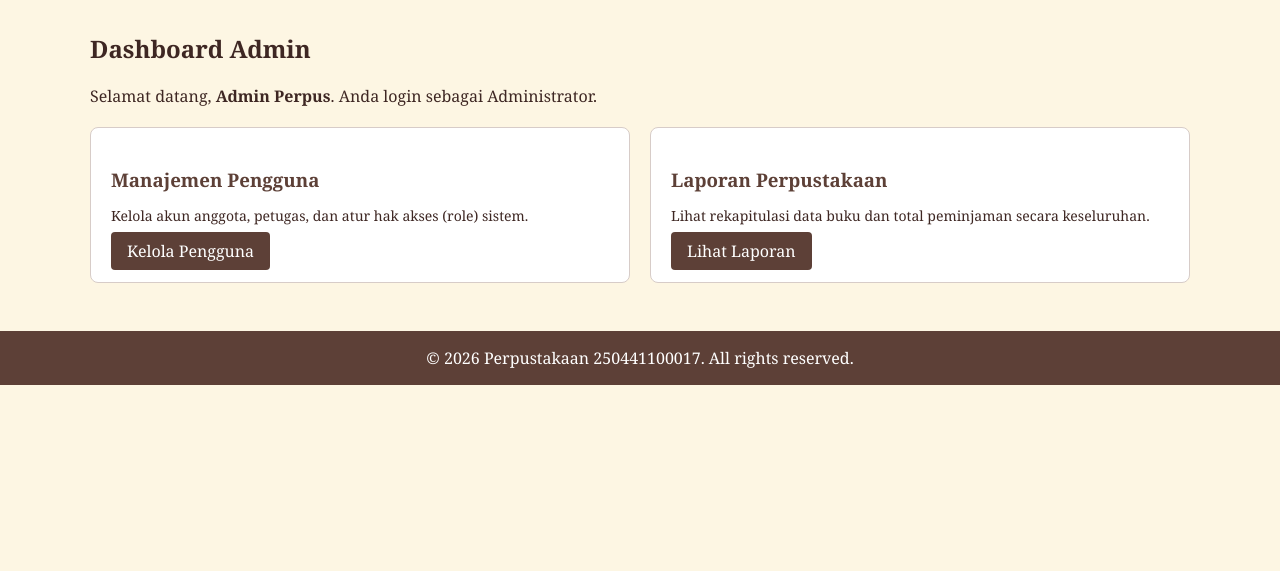
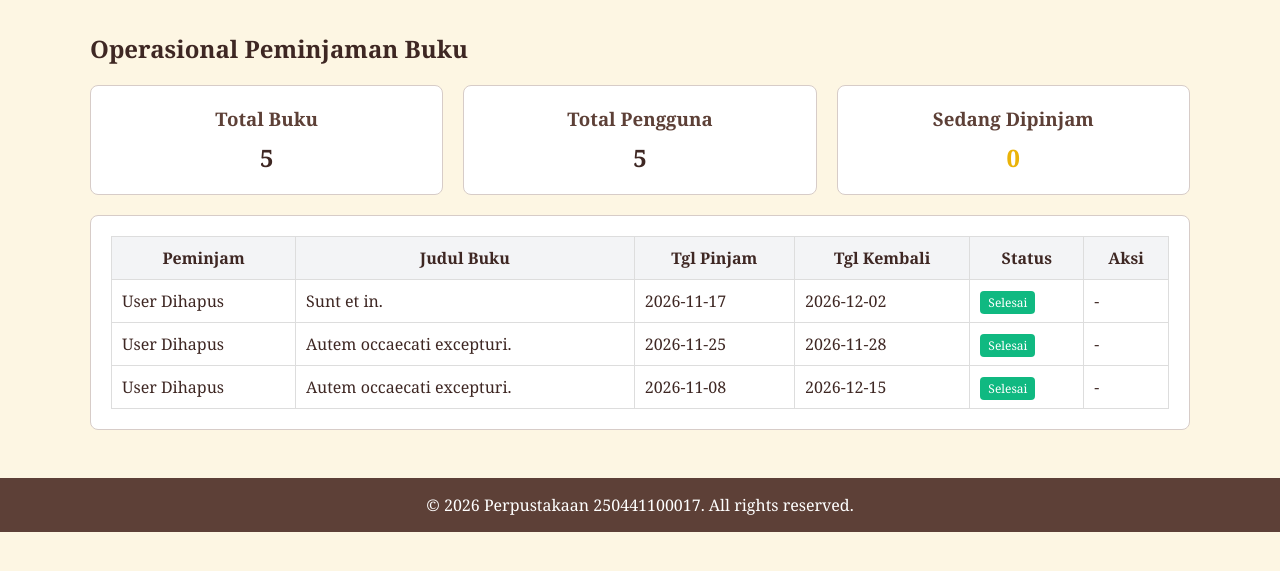
Before and after one commit to iqbalhakimhakamullah-source/test-modul-6-iqbal-hakimhakamullah, a Laravel app: page /dashboard in a window 1280 px wide. Shown: the part 196-767 px from the top of the page. Run offline with Laravel 12, Linux system fonts and the light colour scheme; a user stored in the database is signed in; data comes from the database, SQL or seed files in the repository; style sheets or scripts are compiled from the project's sources; some libraries are stand-ins or nearby versions.

Commit message:
Soal 4: Menutup celah A4 (IDOR) dengan PeminjamanPolicy

```diff
--- a/app/Http/Controllers/PeminjamanController.php
+++ b/app/Http/Controllers/PeminjamanController.php
@@ -3,16 +3,57 @@
 namespace App\Http\Controllers;
 
 use App\Models\Peminjaman;
+use App\Models\Buku;
+use App\Models\User;
 use Illuminate\Http\Request;
+use Illuminate\Support\Facades\Gate;
+use Illuminate\Support\Facades\Auth;
 
 class PeminjamanController extends Controller
 {
+    // UNTUK ADMIN & PETUGAS: Melihat semua daftar pinjaman
+    public function index()
+    {
+        $peminjamans = Peminjaman::with(['user', 'buku'])->latest()->get();
+        $total_buku = Buku::count();
+        $total_user = User::count();
+        $total_pinjam = Peminjaman::whereNull('tanggal_kembali')->count();
+
+        return view('peminjaman.index', compact('peminjamans', 'total_buku', 'total_user', 'total_pinjam'));
+    }
+
+    // UNTUK ADMIN & PETUGAS: Memproses pengembalian buku
+    public function kembalikan($id)
+    {
+        $peminjaman = Peminjaman::findOrFail($id);
+        $peminjaman->update(['tanggal_kembali' => date('Y-m-d')]);
+
+        return redirect()->back()->with('success', 'Buku berhasil dikembalikan!');
+    }
+
+    // Soal 4: Untuk melihat detail (dilindungi Policy)
     public function show($id)
     {
-        // CELAH A4: Tidak ada pengecekan pemilik (IDOR)
         $peminjaman = Peminjaman::findOrFail($id);
-
-        // Mengembalikan data dalam bentuk JSON agar mudah dibuktikan
+        Gate::authorize('view', $peminjaman);
         return response()->json($peminjaman);
     }
+
+    // FITUR SISWA: Mengajukan pinjam
+    public function store(Request $request)
+    {
+        $request->validate([
+            'buku_id' => 'required|exists:bukus,id'
+        ]);
+
+        Peminjaman::create([
+            'user_id' => Auth::id(),
+            'buku_id' => $request->buku_id,
+            'tanggal_pinjam' => date('Y-m-d'),
+            'tanggal_kembali' => null,
+            'anggota_id' => 1,
+        ]);
+
+        return response()->json(['message' => 'Buku berhasil dipinjam!'], 201);
+    }
 }
--- a/app/Models/Peminjaman.php
+++ b/app/Models/Peminjaman.php
@@ -10,10 +10,23 @@ class Peminjaman extends Model
     use HasFactory;
 
     protected $table = 'peminjamans';
-    protected $fillable = ['anggota_id', 'buku_id', 'tanggal_pinjam', 'tanggal_kembali'];
 
-        public function buku()
+    // Pastikan user_id dan anggota_id masuk fillable
+    protected $fillable = [
+        'user_id',
+        'anggota_id',
+        'buku_id',
+        'tanggal_pinjam',
+        'tanggal_kembali'
+    ];
+
+    public function user()
     {
-        return $this->belongsTo(Buku::class, 'buku_id');
+        return $this->belongsTo(User::class);
+    }
+
+    public function buku()
+    {
+        return $this->belongsTo(Buku::class);
     }
 }
--- /dev/null
+++ b/resources/views/peminjaman/index.blade.php
@@ -0,0 +1,77 @@
+@extends('layouts.app')
+
+@section('title', 'Operasional Peminjaman')
+
+@section('content')
+    <h2>Operasional Peminjaman Buku</h2>
+
+    @if(session('success'))
+        <div style="background: #d4edda; color: #155724; padding: 10px; border-radius: 5px; margin-bottom: 15px;">
+            {{ session('success') }}
+        </div>
+    @endif
+
+    <!-- Kartu Statistik -->
+    <div style="display: flex; gap: 20px; flex-wrap: wrap; margin-bottom: 20px;">
+        <div style="flex: 1; min-width: 200px; background: #fff; padding: 20px; border-radius: 8px; border: 1px solid #d7ccc8; text-align: center;">
+            <h3 style="color: #5d4037; margin: 0;">Total Buku</h3>
+            <p style="font-size: 24px; font-weight: bold; margin: 10px 0 0 0;">{{ $total_buku }}</p>
+        </div>
+        <div style="flex: 1; min-width: 200px; background: #fff; padding: 20px; border-radius: 8px; border: 1px solid #d7ccc8; text-align: center;">
+            <h3 style="color: #5d4037; margin: 0;">Total Pengguna</h3>
+            <p style="font-size: 24px; font-weight: bold; margin: 10px 0 0 0;">{{ $total_user }}</p>
+        </div>
+        <div style="flex: 1; min-width: 200px; background: #fff; padding: 20px; border-radius: 8px; border: 1px solid #d7ccc8; text-align: center;">
+            <h3 style="color: #5d4037; margin: 0;">Sedang Dipinjam</h3>
+            <p style="font-size: 24px; font-weight: bold; margin: 10px 0 0 0; color: #eab308;">{{ $total_pinjam }}</p>
+        </div>
+    </div>
+
+    <!-- Tabel Peminjaman -->
+    <div style="background: #fff; padding: 20px; border-radius: 8px; border: 1px solid #d7ccc8;">
+        <table style="width: 100%; border-collapse: collapse;">
+            <thead>
+                <tr style="background: #f3f4f6;">
+                    <th style="padding: 10px; border: 1px solid #ddd;">Peminjam</th>
+                    <th style="padding: 10px; border: 1px solid #ddd;">Judul Buku</th>
+                    <th style="padding: 10px; border: 1px solid #ddd;">Tgl Pinjam</th>
+                    <th style="padding: 10px; border: 1px solid #ddd;">Tgl Kembali</th>
+                    <th style="padding: 10px; border: 1px solid #ddd;">Status</th>
+                    <th style="padding: 10px; border: 1px solid #ddd;">Aksi</th>
+                </tr>
+            </thead>
+            <tbody>
+                @forelse($peminjamans as $p)
+                <tr>
+                    <td style="padding: 10px; border: 1px solid #ddd;">{{ $p->user->name ?? 'User Dihapus' }}</td>
+                    <td style="padding: 10px; border: 1px solid #ddd;">{{ $p->buku->judul ?? 'Buku Dihapus' }}</td>
+                    <td style="padding: 10px; border: 1px solid #ddd;">{{ $p->tanggal_pinjam }}</td>
+                    <td style="padding: 10px; border: 1px solid #ddd;">{{ $p->tanggal_kembali ?? '-' }}</td>
+                    <td style="padding: 10px; border: 1px solid #ddd;">
+                        @if($p->tanggal_kembali)
+                            <span style="background: #10b981; color: white; padding: 3px 8px; border-radius: 4px; font-size: 12px;">Selesai</span>
+                        @else
+                            <span style="background: #eab308; color: white; padding: 3px 8px; border-radius: 4px; font-size: 12px;">Dipinjam</span>
+                        @endif
+                    </td>
+                    <td style="padding: 10px; border: 1px solid #ddd;">
+                        @if(!$p->tanggal_kembali)
+                            <form action="{{ route('peminjaman.kembalikan', $p->id) }}" method="POST" style="margin:0;">
+                                @csrf
+                                @method('PUT')
+                                <button type="submit" style="background:#3b82f6; color:white; padding:5px 10px; border:none; border-radius:3px; cursor:pointer;">Proses Kembali</button>
+                            </form>
+                        @else
+                            -
+                        @endif
+                    </td>
+                </tr>
+                @empty
+                <tr>
+                    <td colspan="6" style="padding: 10px; border: 1px solid #ddd; text-align: center;">Belum ada data peminjaman.</td>
+                </tr>
+                @endforelse
+            </tbody>
+        </table>
+    </div>
+@endsection
--- a/routes/web.php
+++ b/routes/web.php
@@ -7,68 +7,51 @@ use App\Http\Controllers\UserController;
 use App\Http\Controllers\PeminjamanController;
 use Illuminate\Support\Facades\Route;
 
-// Route Publik
-Route::get('/', function () {
-    return view('beranda');
-})->name('home');
+Route::get('/', function () { return view('beranda'); })->name('home');
 
-// Route yang WAJIB Login (Auth)
 Route::middleware(['auth', 'verified'])->group(function () {
 
-    // Buku (Lihat saja, semua role bisa)
+    // Buku & Peminjaman Siswa
     Route::get('/buku', [BukuController::class, 'index'])->name('buku.index');
     Route::get('/buku/{id}', [BukuController::class, 'show'])->name('buku.show');
+    Route::get('/buku-cari', [BukuController::class, 'cari']);
+    Route::post('/peminjaman', [PeminjamanController::class, 'store'])->name('peminjaman.store');
+    Route::get('/peminjaman/{id}', [PeminjamanController::class, 'show']); // Route A4
 
-    // Route Celah A2 (SQLi)
-    Route::get('/buku-cari', [BukuController::class, 'cari']);
-
-    // Route Celah A4 (IDOR)
-    Route::get('/peminjaman/{id}', [PeminjamanController::class, 'show']);
-
-    // Profil Breeze
+    // Profil
     Route::get('/profile', [ProfileController::class, 'edit'])->name('profile.edit');
     Route::patch('/profile', [ProfileController::class, 'update'])->name('profile.update');
     Route::delete('/profile', [ProfileController::class, 'destroy'])->name('profile.destroy');
 
     // ==========================================
-    // SOAL 3: Route Kelola Buku pakai Gate
+    // AKSES ADMIN & PETUGAS (GATE)
     // ==========================================
     Route::middleware(['can:kelola-buku'])->group(function () {
-        // Route dummy untuk ngetes 403 Forbidden (Siswa ketik URL ini)
-        Route::get('/buku/create', function () {
-            return "Halaman Form Tambah Buku";
-        })->name('buku.create');
+        // Halaman Operasional Peminjaman
+        Route::get('/admin/peminjaman', [PeminjamanController::class, 'index'])->name('peminjaman.index');
+        Route::put('/admin/peminjaman/{id}/kembalikan', [PeminjamanController::class, 'kembalikan'])->name('peminjaman.kembalikan');
 
-        // Route Hapus (Perbaikan A3)
+        // Route Kelola Buku
+        Route::get('/buku/create', function () { return "Form Tambah Buku"; })->name('buku.create');
         Route::delete('/buku/{id}', [BukuController::class, 'destroy'])->name('buku.destroy');
-
-        // Route API untuk CRUD (jika ditaruh di web.php)
         Route::post('/api/buku', [App\Http\Controllers\Api\BukuController::class, 'store']);
         Route::put('/api/buku/{id}', [App\Http\Controllers\Api\BukuController::class, 'update']);
         Route::delete('/api/buku/{id}', [App\Http\Controllers\Api\BukuController::class, 'destroy']);
     });
 
-    // ==========================================
     // KHUSUS ADMIN
-    // ==========================================
     Route::middleware(['role:admin'])->group(function () {
-        Route::get('/dashboard', function () { return view('dashboard'); })->name('dashboard');
+        Route::get('/dashboard', [PeminjamanController::class, 'index'])->name('dashboard'); // Dashboard Admin pakai controller
         Route::get('/admin/users', [UserController::class, 'index'])->name('users.index');
         Route::put('/admin/users/{user}/role', [UserController::class, 'updateRole'])->name('users.updateRole');
     });
 
-    // ==========================================
     // KHUSUS PETUGAS
-    // ==========================================
     Route::middleware(['role:petugas'])->group(function () {
-        Route::get('/petugas/dashboard', function () {
-            return view('petugas.dashboard');
-        })->name('petugas.dashboard');
+        Route::get('/petugas/dashboard', [PeminjamanController::class, 'index'])->name('petugas.dashboard'); // Dashboard Petugas pakai controller
     });
 
-    // ==========================================
     // LAPORAN
-    // ==========================================
     Route::middleware(['permission:Lihat laporan perpustakaan'])->group(function () {
         Route::get('/laporan', [LaporanController::class, 'index'])->name('laporan.index');
     });
```
Also changed, not shown: app/Policies/PeminjamanPolicy.php (added, +25 -0 lines), database/seeders/RolePermissionSeeder.php (+16 -2 lines), resources/views/buku/index.blade.php (+33 -3 lines).
